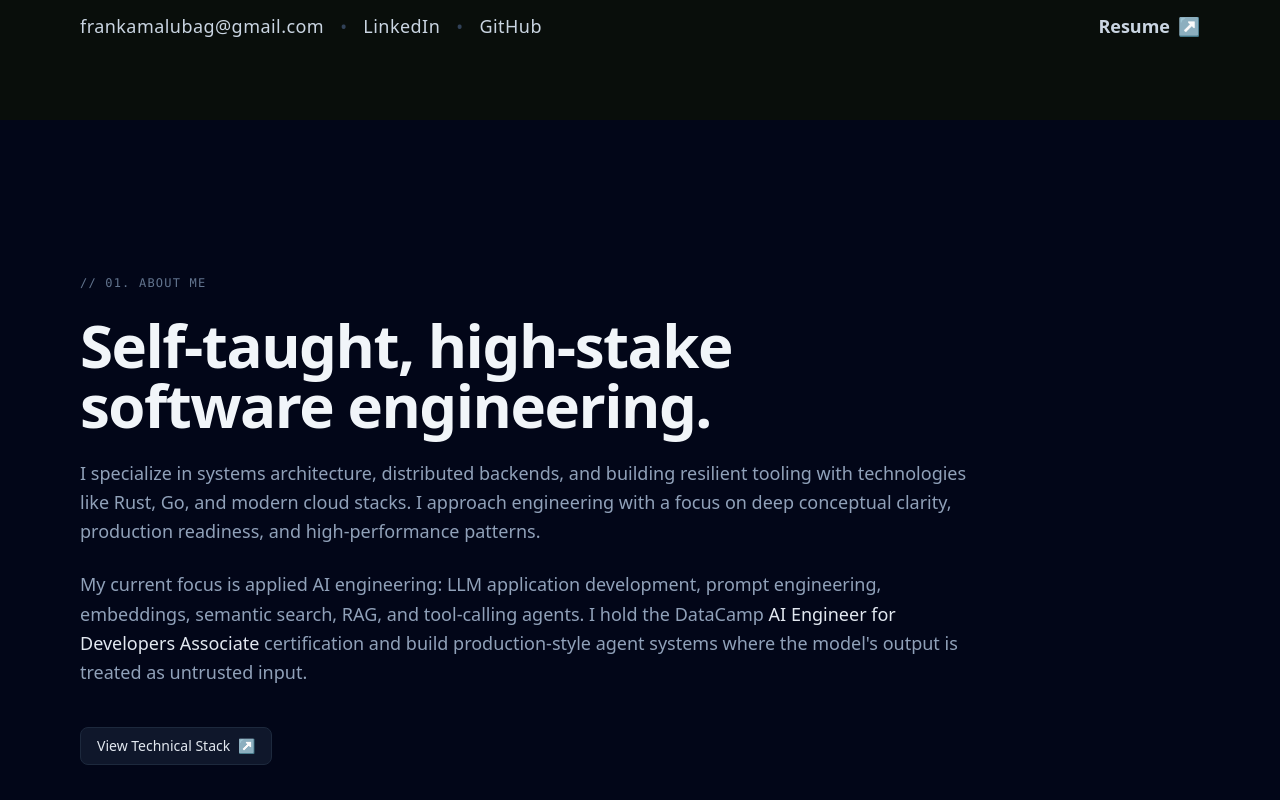
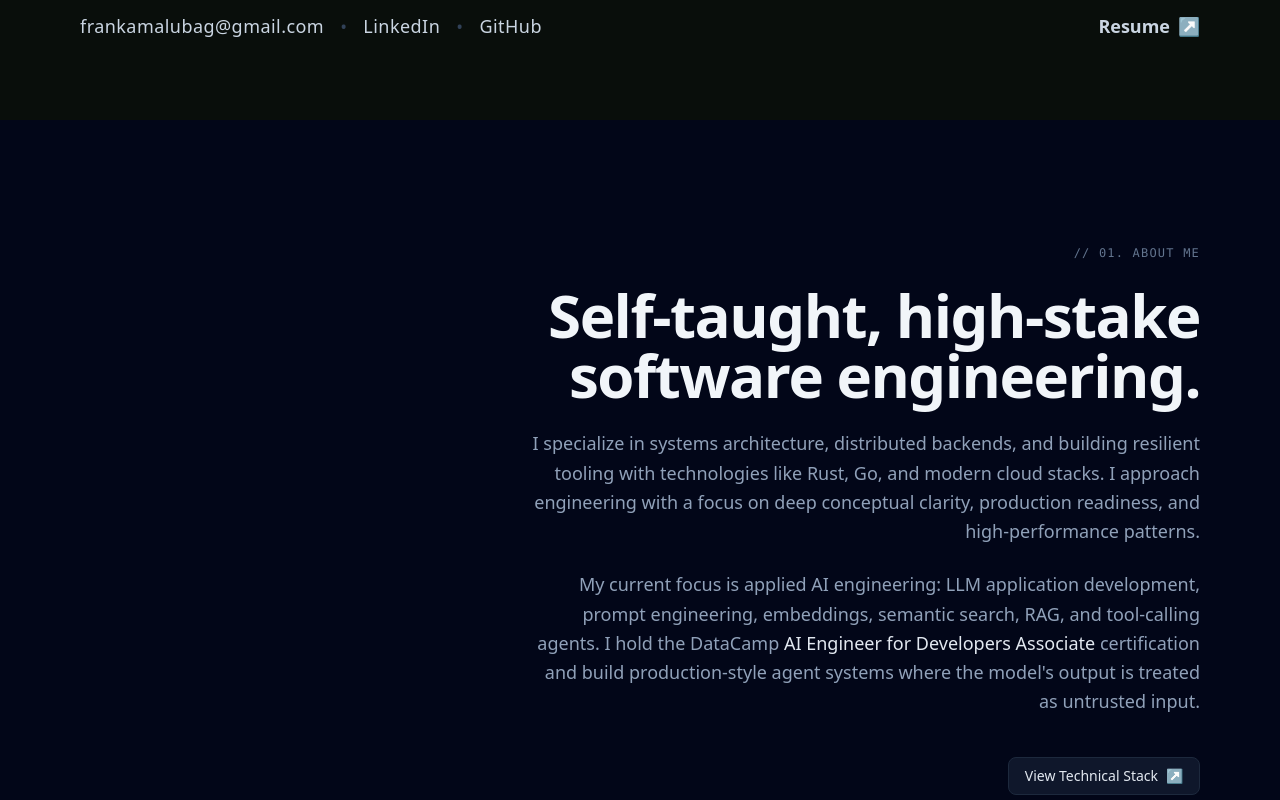
Before and after one commit to Frankuccino/portfolio, a Next.js app: page / in a window 1280 px wide. Shown: the part 680-1480 px from the top of the page. Built offline with nearby package versions, Linux system fonts and the light colour scheme.

Commit message:
refactor(about): right-align about section to follow hero eye-flow

```diff
--- a/app/components/About.tsx
+++ b/app/components/About.tsx
@@ -4,9 +4,10 @@ export default function About() {
   return (
     <section
       id="about"
-      className="min-h-screen w-full flex flex-col justify-center px-8 md:px-20 py-24 bg-slate-950 text-white relative"
+      className="min-h-screen w-full flex items-center px-8 md:px-20 py-24 bg-slate-950 text-white relative overflow-hidden"
     >
-      <div className="max-w-4xl space-y-6">
+      <div className="mx-auto w-full max-w-6xl flex justify-end">
+        <div className="w-full max-w-2xl space-y-6 text-right">
           <h2 className="text-xs font-mono uppercase tracking-widest text-slate-500">
             {"// 01. About Me"}
           </h2>
@@ -15,14 +16,15 @@ export default function About() {
           </h1>
           <p className="text-base md:text-lg text-slate-400 leading-relaxed font-normal">
             I specialize in systems architecture, distributed backends, and
-          building resilient tooling with technologies like Rust, Go, and modern
-          cloud stacks. I approach engineering with a focus on deep conceptual
-          clarity, production readiness, and high-performance patterns.
+            building resilient tooling with technologies like Rust, Go, and
+            modern cloud stacks. I approach engineering with a focus on deep
+            conceptual clarity, production readiness, and high-performance
+            patterns.
           </p>
           <p className="text-base md:text-lg text-slate-400 leading-relaxed font-normal">
             My current focus is applied AI engineering: LLM application
-          development, prompt engineering, embeddings, semantic search, RAG, and
-          tool-calling agents. I hold the DataCamp{" "}
+            development, prompt engineering, embeddings, semantic search, RAG,
+            and tool-calling agents. I hold the DataCamp{" "}
             <span className="text-slate-200 font-medium">
               AI Engineer for Developers Associate
             </span>{" "}
@@ -33,13 +35,14 @@ export default function About() {
           <div className="pt-4">
             <Link
               href="/#skills"
-            className="px-4 py-2 rounded-lg bg-slate-900 border border-slate-800 text-slate-200 text-sm font-medium flex items-center gap-2 select-none transition-all hover:border-[#3e6274]/50 hover:text-white w-fit"
+              className="inline-flex items-center gap-2 px-4 py-2 rounded-lg bg-slate-900 border border-slate-800 text-slate-200 text-sm font-medium select-none transition-all hover:border-[#3e6274]/50 hover:text-white"
             >
               <span>View Technical Stack</span>
               <span className="text-slate-500">↗</span>
             </Link>
           </div>
         </div>
+      </div>
     </section>
   );
 }
```
Lines whose indentation alone changed are shown as unchanged.
